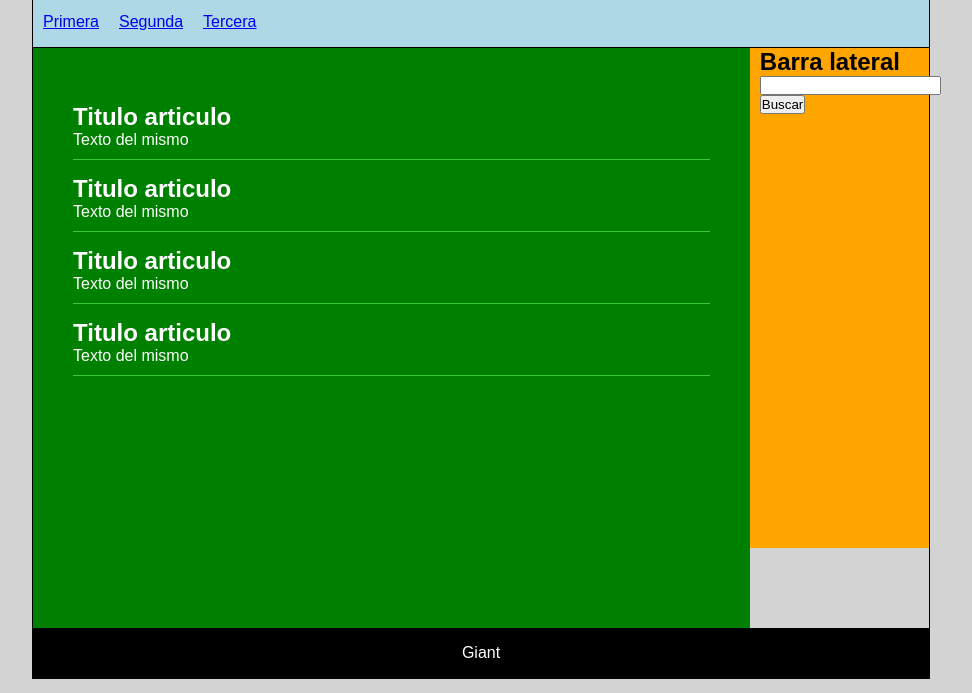
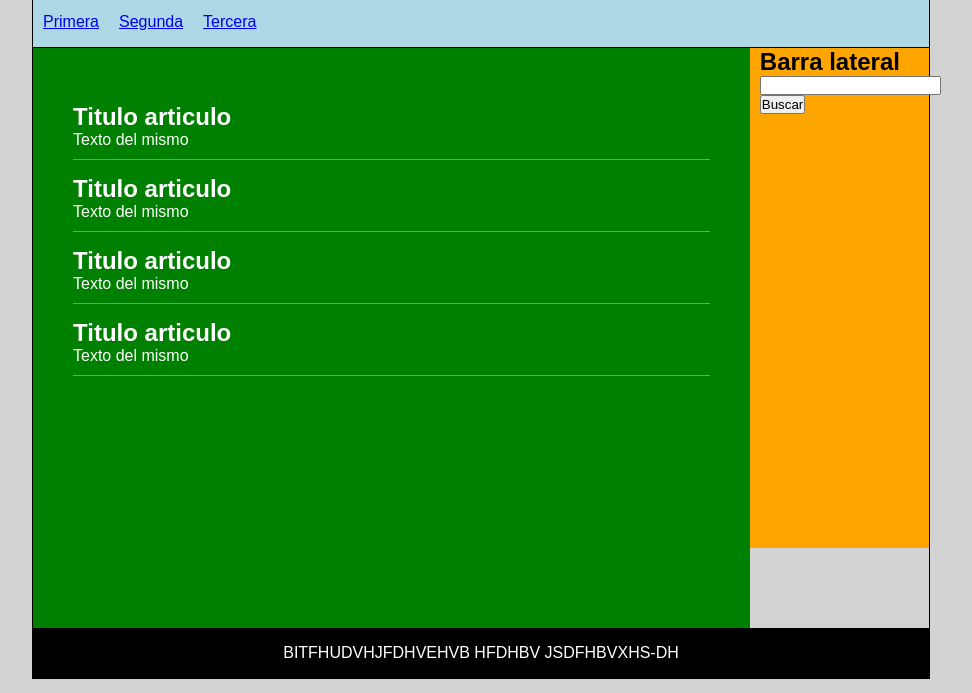
Before and after one commit to TheJkF/WEB, a plain HTML site: page index.html in a window 1280 px wide. Shown: the part 107-800 px from the top of the page, without its empty margins (159-1131 px from the left). Drawn offline with Linux system fonts and the light colour scheme.

Commit message:
Update index.html
Hollllaaaaaaaaaaaaa

```diff
--- a/index.html
+++ b/index.html
@@ -76,7 +76,7 @@
 			<div class="clearfix"></div>
 
 			<footer>
-				Giant
+				BITFHUDVHJFDHVEHVB HFDHBV JSDFHBVXHS-DH
 			</footer>
 		</div>
 
```
